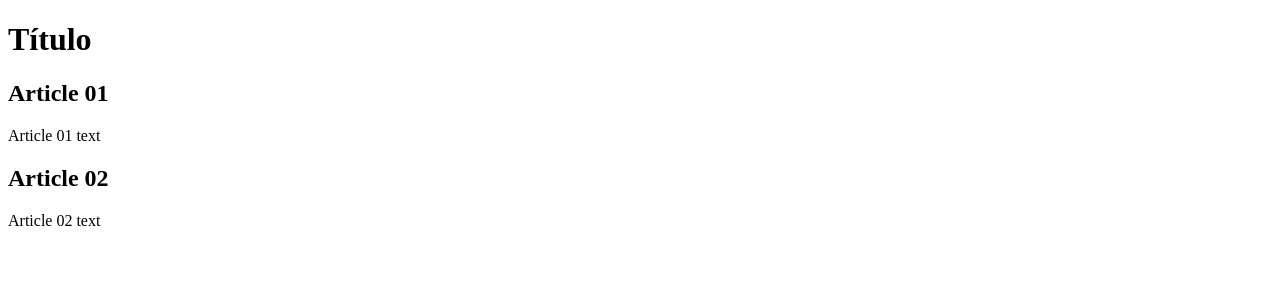
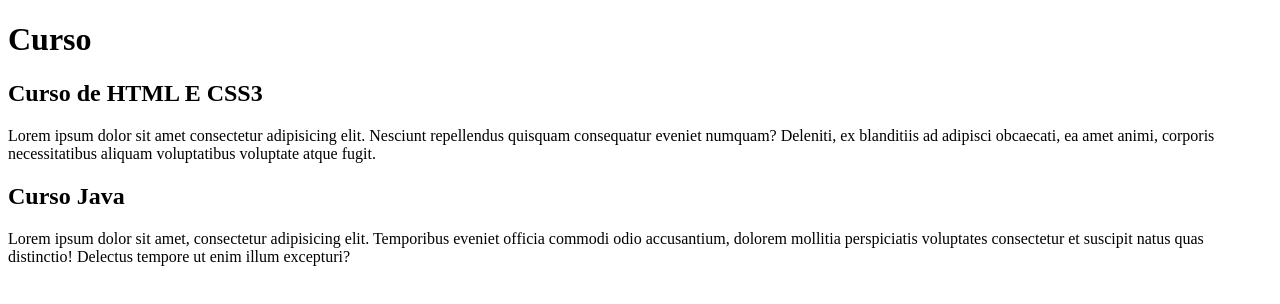
Before and after one commit to edoardaste/Projeto-site, a plain HTML site: page index.html in a window 1280 px wide. Drawn offline with Linux system fonts and the light colour scheme.

Commit message:
firts update in the branch conteudo

```diff
--- a/index.html
+++ b/index.html
@@ -9,15 +9,15 @@
 <body>
     <main>
         <header>
-            <h1>Título</h1>
+            <h1>Curso</h1>
         </header>
         <article>
-            <h2>Article 01</h2>
-            <p>Article 01 text</p>
+            <h2>Curso de HTML E CSS3</h2>
+            <p>Lorem ipsum dolor sit amet consectetur adipisicing elit. Nesciunt repellendus quisquam consequatur eveniet numquam? Deleniti, ex blanditiis ad adipisci obcaecati, ea amet animi, corporis necessitatibus aliquam voluptatibus voluptate atque fugit.  </p>
         </article>
         <article>
-            <h2>Article 02</h2>
-            <p>Article 02 text</p>
+            <h2>Curso Java</h2>
+            <p>Lorem ipsum dolor sit amet, consectetur adipisicing elit. Temporibus eveniet officia commodi odio accusantium, dolorem mollitia perspiciatis voluptates consectetur et suscipit natus quas distinctio! Delectus tempore ut enim illum excepturi?</p>
         </article>
     </main>
 
```
